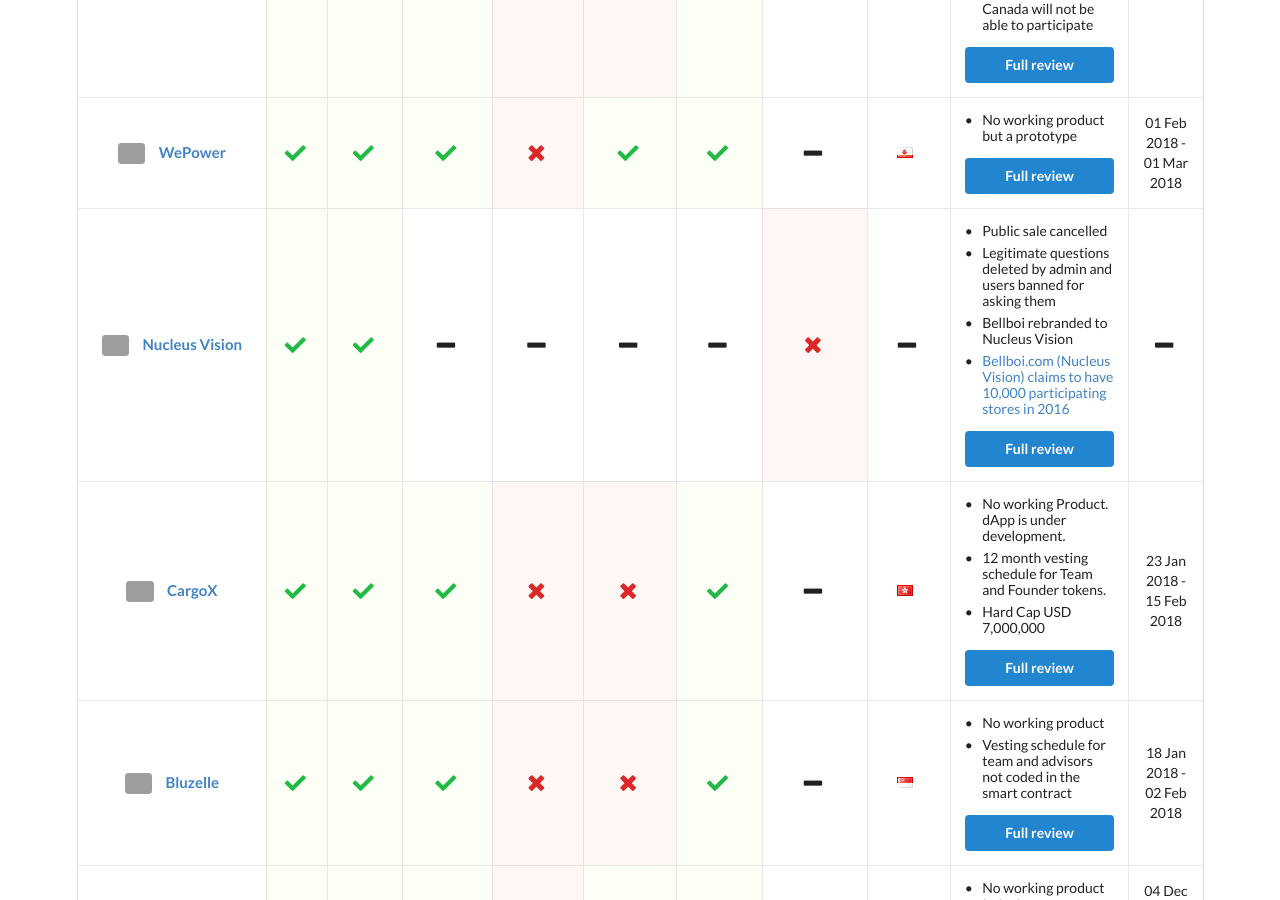
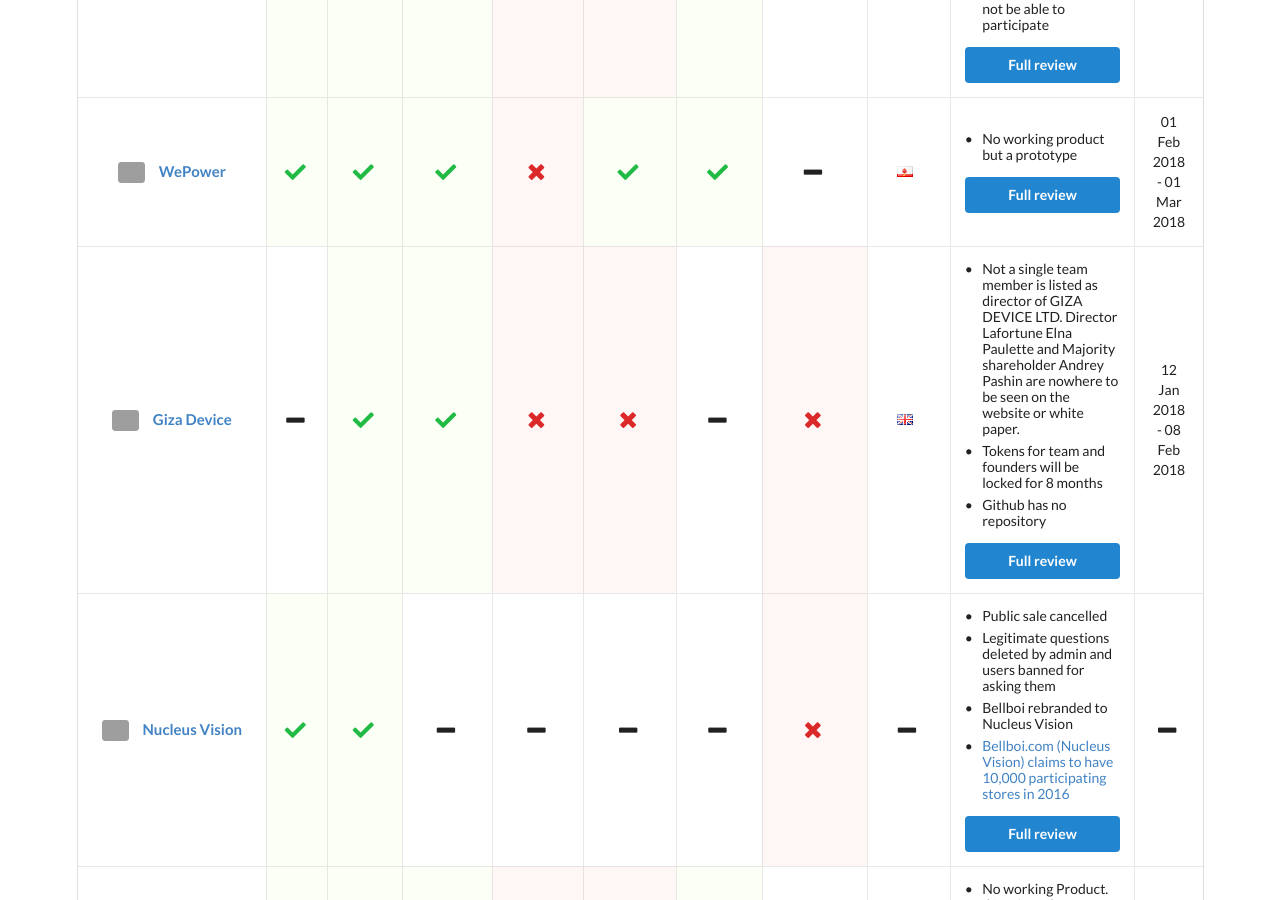
Before and after one commit to ico-check/ico-check, a Jekyll site: the page built from past.md, in a window 1280 px wide and 900 px high, scrolled down 801 px. Built offline with Jekyll 4.4.1, drawn with Linux system fonts in a browser that asks for light colours; nearby versions of some CDN libraries; grey boxes are pictures that could not be loaded.

Commit message:
30-gizadevice-ico-check
Adding Giza Device to Past ICOs

```diff
--- a/_data/past-icos.yml
+++ b/_data/past-icos.yml
@@ -35,6 +35,26 @@
   ico_end_date: 2018-03-01T11:00:00Z
   safe:
   issue_url: https://github.com/ico-check/ico-check/issues/39
+
+- name: Giza Device
+  image: https://i.imgur.com/7xNufAl.jpg
+  url: https://www.gizadevice.com/
+  real_team:
+  github: true
+  smart_contract: true
+  product: false
+  min_vesting: false
+  have_company:
+  transparent: false
+  location: United Kingdom
+  comments:
+    - content: Not a single team member is listed as director of GIZA DEVICE LTD. Director Lafortune Elna Paulette and Majority shareholder Andrey Pashin are nowhere to be seen on the website or white paper.
+    - content: Tokens for team and founders will be locked for 8 months
+    - content: Github has no repository
+  ico_start_date: 2018-01-12T11:00:00Z
+  ico_end_date: 2018-02-08T11:00:00Z
+  safe: false
+  issue_url: https://github.com/ico-check/ico-check/issues/38
 
 - name: Nucleus Vision
   image: https://i.imgur.com/VrJkhWP.jpg
```
